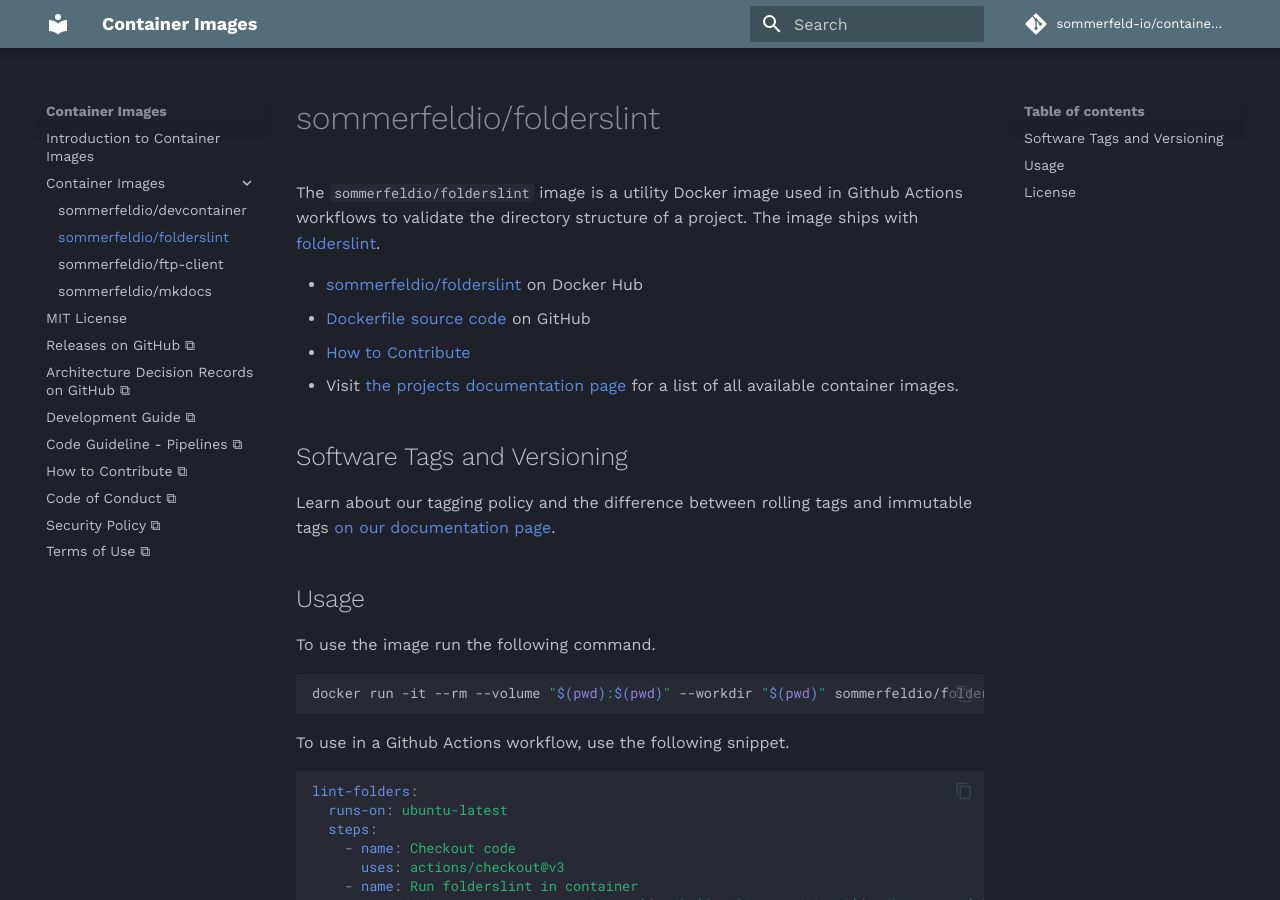
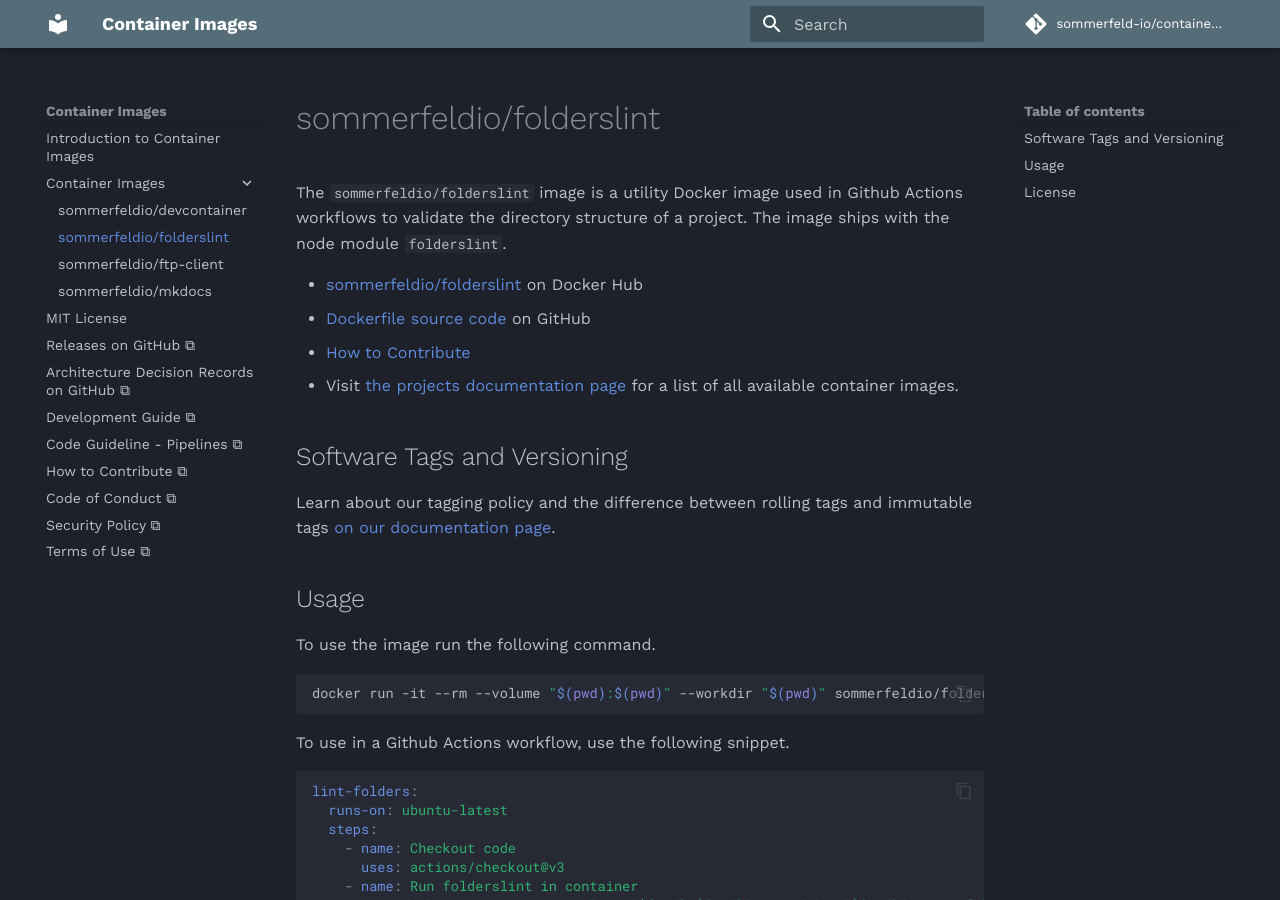
Before and after one commit to sommerfeld-io/container-images, an MkDocs documentation site: the page built from docs/container-images/folderslint.md, in a window 1280 px wide and 900 px high. Built offline with MkDocs 1.6.1 and Material for MkDocs 9.7.7, drawn with Linux system fonts in a browser that asks for light colours; comment, search, counter and statistics services are not loaded.

```diff
--- a/docs/container-images/folderslint.md
+++ b/docs/container-images/folderslint.md
@@ -1,6 +1,6 @@
 # sommerfeldio/folderslint
 
-The `sommerfeldio/folderslint` image is a utility Docker image used in Github Actions workflows to validate the directory structure of a project. The image ships with [folderslint](https://www.npmjs.com/package/folderslint).
+The `sommerfeldio/folderslint` image is a utility Docker image used in Github Actions workflows to validate the directory structure of a project. The image ships with the node module `folderslint`.
 
 - [sommerfeldio/folderslint](https://hub.docker.com/r/sommerfeldio/folderslint) on Docker Hub
 - [Dockerfile source code](https://github.com/sommerfeld-io/container-images/tree/main/components/folderslint) on GitHub
```
Also changed, not shown: .pre-commit-config.yaml (+4 -4 lines), components/folderslint/README.md (+1 -1 lines), 6 other files.
